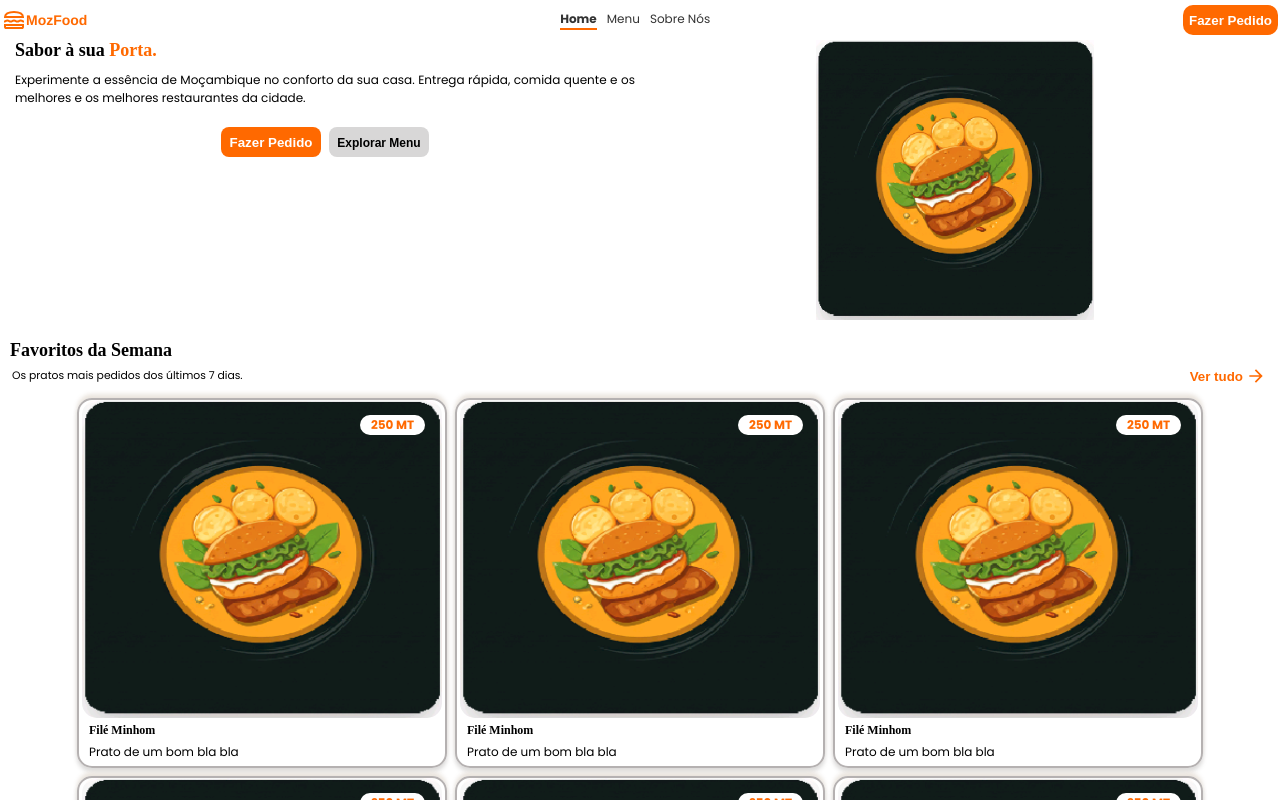
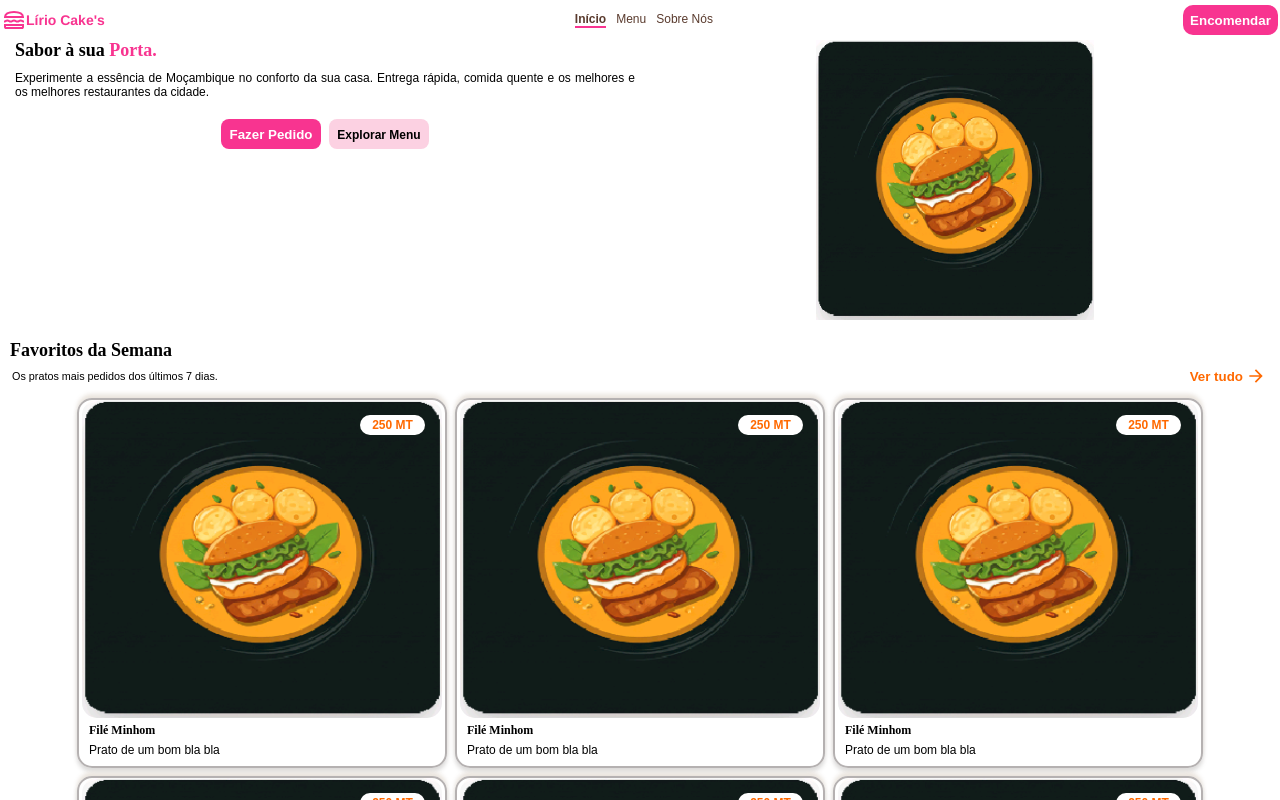
Before and after one commit to benesses-zacarias-daniel/liriocakes-site, a React (Create React App) app: page / in a window 1280 px wide. Built offline with nearby package versions, Linux system fonts and the light colour scheme.

Commit message:
Primeiros ajustes de corres

```diff
--- a/public/index.html
+++ b/public/index.html
@@ -11,15 +11,12 @@
   <link rel="shortcut icon" href="./icons/lanche.svg" type="image/x-icon">
   <link rel="preconnect" href="https://fonts.googleapis.com">
   <link rel="preconnect" href="https://fonts.gstatic.com" crossorigin>
-  <link
-    href="https://fonts.googleapis.com/css2?family=Merriweather:wght@300;400;500;600;700&family=Poppins:wght@300;400;500;600;700&display=swap"
-    rel="stylesheet">
-  <!-- <link rel="icon" href="./img/fav.png" type="image/x-icon"> -->
   <title>Lírio Cake's</title>
 </head>
 
 <body>
-  <div id="root"></div>
+  <div id="root">
+  </div>
 </body>
 
 </html>
--- a/src/components/hero/Hero.module.css
+++ b/src/components/hero/Hero.module.css
@@ -1,4 +1,12 @@
+:root {
+    --rosa: #f83490;
+    --rosa-claro: #e85d9e;
+    --rosa-branco: #fcd1e2;
+    --marrom: #5a3b2e;
+}
+
 /*Hero Home & Menu*/
+
 .hero_area_geral {
     width: 100%;
     /* height: 480px; */
@@ -34,7 +42,7 @@
 }
 
 .foco {
-    color: #ff6900;
+    color: var(--rosa);
 }
 
 .hero_mens {
@@ -53,7 +61,7 @@
 }
 
 .btn_ped {
-    background: #ff6900;
+    background: var(--rosa);
     border: none;
     color: white;
     font-weight: 900;
@@ -67,17 +75,17 @@
 }
 
 .btn_ped:hover {
-    background: #e65f00;
+    background: var(--rosa-claro);
 }
 
 .link_hero {
     width: 100px;
-    background: #d8d7d7;
+    background: var(--rosa-branco);
     border-radius: 8px;
 }
 
 .link_hero:hover {
-    background: #cdcaca;
+    background: #d79cb2;
 }
 
 .link_hero a {
@@ -89,7 +97,7 @@
 
 .btn_ped:hover,
 .link_hero:hover {
-    transform: translateY(-2px);
+    transform: translateY(-1px);
 }
 
 .ajustar_link {
--- a/src/components/logo/Logo.js
+++ b/src/components/logo/Logo.js
@@ -7,7 +7,7 @@ const Logo = ({ logo, src_log, alt }) => {
             {/* {src_log && ( */}
             <Img src={src_log} estilo={""} alt={alt} />
             {/* )} */}
-            <h2 className={style.nome_take}>{logo}</h2>
+            <h2 className={style.nome_lirio}>{logo}</h2>
         </div>
     );
 }
--- a/src/components/logo/Logo.module.css
+++ b/src/components/logo/Logo.module.css
@@ -1,5 +1,5 @@
-.nome_take {
-    color: #ff6900;
+.nome_lirio {
+    color: #f83490;
     font-size: 14px;
     font-family: 'Franklin Gothic Medium', 'Arial Narrow', Arial, sans-serif;
     display: flex;
--- a/src/components/menu/Menu.js
+++ b/src/components/menu/Menu.js
@@ -8,7 +8,7 @@ const Menu = ({ mostrar = false }) => {
         <nav>
             <Link to={"/mozfood/home"} className={`${style.links} ${paginaAtiva === "home" ? style.estiloActiva : ""}`} onClick={(evt) => {
                 mudarPagina("home");
-            }}>{mostrar && ("> ")}Home</Link>
+            }}>{mostrar && ("> ")}Início</Link>
 
             <Link to={"/mozfood/menu"} className={`${style.links} ${paginaAtiva === "menu" ? style.estiloActiva : ""}`} onClick={(evt) => {
                 mudarPagina("menu");
--- a/src/components/menu/Menu.module.css
+++ b/src/components/menu/Menu.module.css
@@ -1,3 +1,9 @@
+:root {
+    --rosa: #f83490;
+    --marrom: #5a3b2e;
+}
+
+
 nav {
     display: flex;
     gap: 10px;
@@ -6,7 +12,7 @@ nav {
 }
 
 .links {
-    color: #333;
+    color: var(--marrom);
     text-decoration: none;
     font-size: 12px;
     white-space: nowrap;
@@ -18,6 +24,6 @@ nav {
 }
 
 .estiloActiva {
-    border-bottom: 2px solid #ff6900;
+    border-bottom: 2px solid var(--rosa);
     font-weight: 700;
 }
--- a/src/components/topo/Topo.js
+++ b/src/components/topo/Topo.js
@@ -8,10 +8,10 @@ const Topo = () => {
 
     return (
         <header>
-            <Logo src_log={Lanche} logo="MozFood" alt={"Logotipo do Take Away xxx"} />
+            <Logo src_log={Lanche} logo="Lírio Cake's" alt={"Logo da Lírio Cake's"} />
             <Menu mostrar={false} />
             {/* <button className={style.btn_topo}>Fazer Pedido</button> */}
-            <Button estilo={style.btn_topo} onClick={() => { }} children={<a href="https://wa.me/258849754315?text=Olá! Quero fazer um pedido" className={style.ajustar_link}>Fazer Pedido</a>} />
+            <Button estilo={style.btn_topo} onClick={() => { }} children={<a href="https://wa.me/258849754315?text=Olá! Quero fazer um pedido" className={style.ajustar_link}>Encomendar</a>} />
         </header>
     );
 }
--- a/src/components/topo/Topo.module.css
+++ b/src/components/topo/Topo.module.css
@@ -1,3 +1,8 @@
+:root {
+    --rosa: #f83490;
+    --rosa-claro: #e85d9e;
+}
+
 header {
     width: 100%;
     height: 40px;
@@ -23,13 +28,13 @@ header {
     justify-content: center;
     /* line-height: 1; */
     padding: 0;
-    background: #ff6900;
+    background: var(--rosa);
     /* font-weight: 900; */
 }
 
 .btn_topo:hover {
-    background: #e65f00;
-    transform: translateY(-2px);
+    background: var(--rosa-claro);
+    transform: translateY(-1px);
 }
 
 .ajustar_link {
--- a/src/index.css
+++ b/src/index.css
@@ -11,7 +11,6 @@
     --rosa-claro: #fbe3ec;
     --dourado: #c9a13b;
     --marrom: #5a3b2e;
-    --rosa: #ffff;
 }
 
 body {
```
Also changed, not shown: src/components/assets/lanche.svg.
